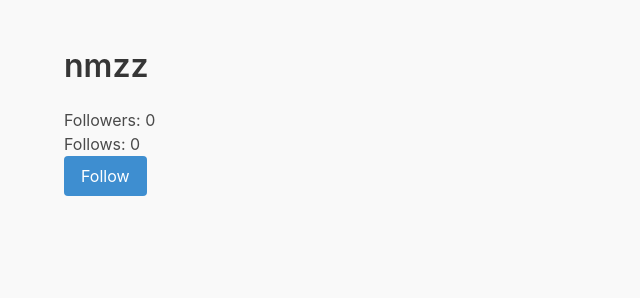
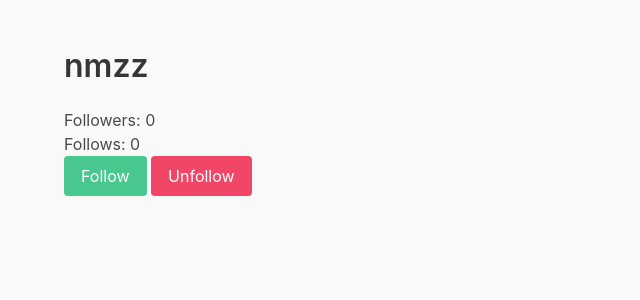
Before and after one commit to nmzz209741/TingTong, a Django app: a page that uses apps/tingerprofile/templates/tingerprofile/tingerprofile.html in a window 1280 px wide. Shown: the part 56-356 px from the top of the page, without its empty margins (0-640 px from the left). Run offline with Django 3.2, Linux system fonts and the light colour scheme; data comes from the database, SQL or seed files in the repository; both versions use the stored data as it was after the commit; parts of the project's set-up code (start-up, migrations or seed data) failed here and were passed over.

Commit message:
unfollow

```diff
--- a/apps/tingerprofile/templates/tingerprofile/tingerprofile.html
+++ b/apps/tingerprofile/templates/tingerprofile/tingerprofile.html
@@ -9,7 +9,8 @@
       <p>Follows: {{ user.tingerprofile.follows.count }}</p>
 
       {% if user !=  request.user %}
-        <a href="{% url 'follow_tinger' user.username %}" class="button is-info">Follow</a>
+        <a href="{% url 'follow_tinger' user.username %}" class="button is-success">Follow</a>
+        <a href="{% url 'unfollow_tinger' user.username %}" class="button is-danger">Unfollow</a>
       {% endif %}
     </div>
   </div>
--- a/apps/tingerprofile/views.py
+++ b/apps/tingerprofile/views.py
@@ -19,3 +19,10 @@ def follow_tinger(request, username):
     request.user.tingerprofile.follows.add(user.tingerprofile)
 
     return redirect('tingerprofile', username=username)
+
+@login_required
+def unfollow_tinger(request, username):
+  user = get_object_or_404(User, username=username)
+  request.user.tingerprofile.follows.remove(user.tingerprofile)
+
+  return redirect('tingerprofile', username=username)
--- a/tingtong/urls.py
+++ b/tingtong/urls.py
@@ -17,7 +17,7 @@ from django.contrib import admin
 from django.urls import path, include
 from apps.core.views import frontpage, signup
 from apps.feed.views import feed, search
-from apps.tingerprofile.views import tingerprofile, follow_tinger
+from apps.tingerprofile.views import tingerprofile, follow_tinger, unfollow_tinger
 from apps.feed.api import api_add_ting
 from django.contrib.auth import views
 
@@ -41,6 +41,7 @@ urlpatterns = [
     #
     path('u/<str:username>/', tingerprofile, name='tingerprofile'),
     path('u/<str:username>/follow/', follow_tinger, name='follow_tinger'),
+    path('u/<str:username>/unfollow/', unfollow_tinger, name='unfollow_tinger'),
 
     #
     # API
```
Also changed, not shown: db.sqlite3.
